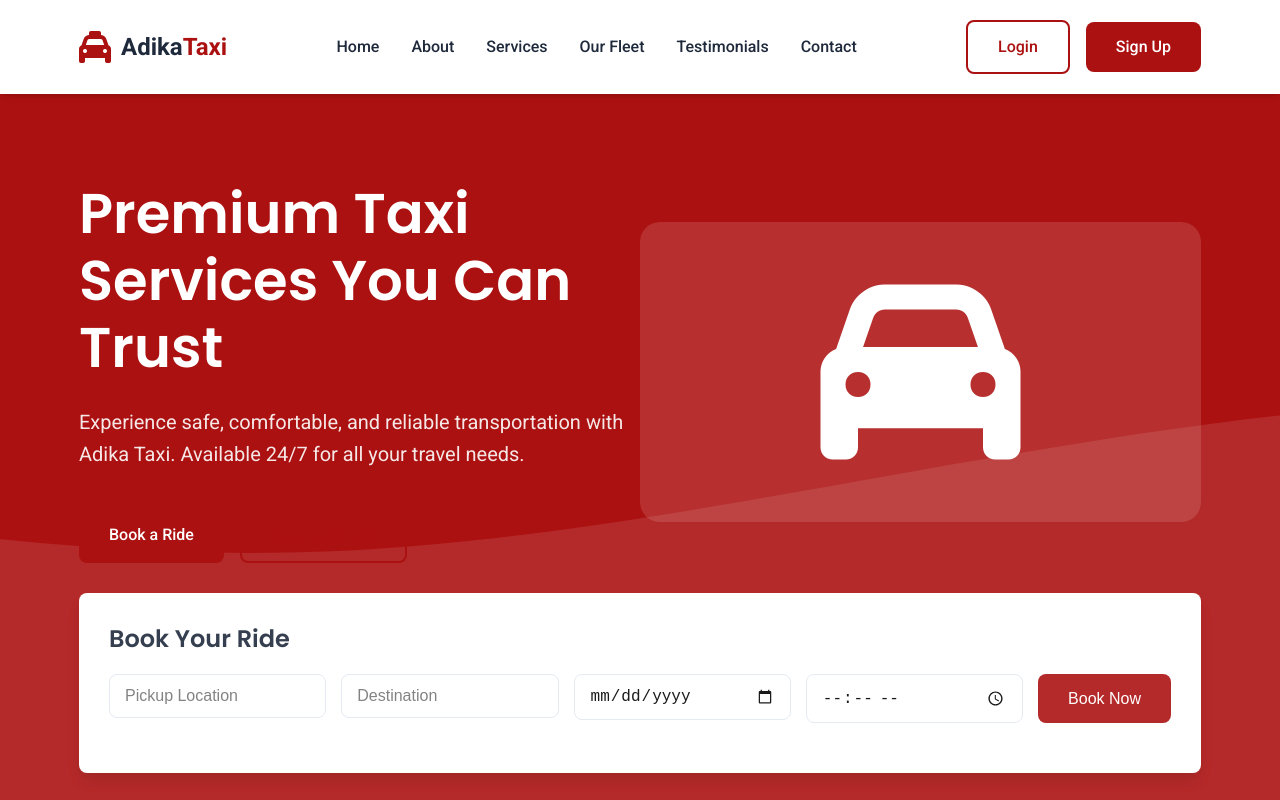
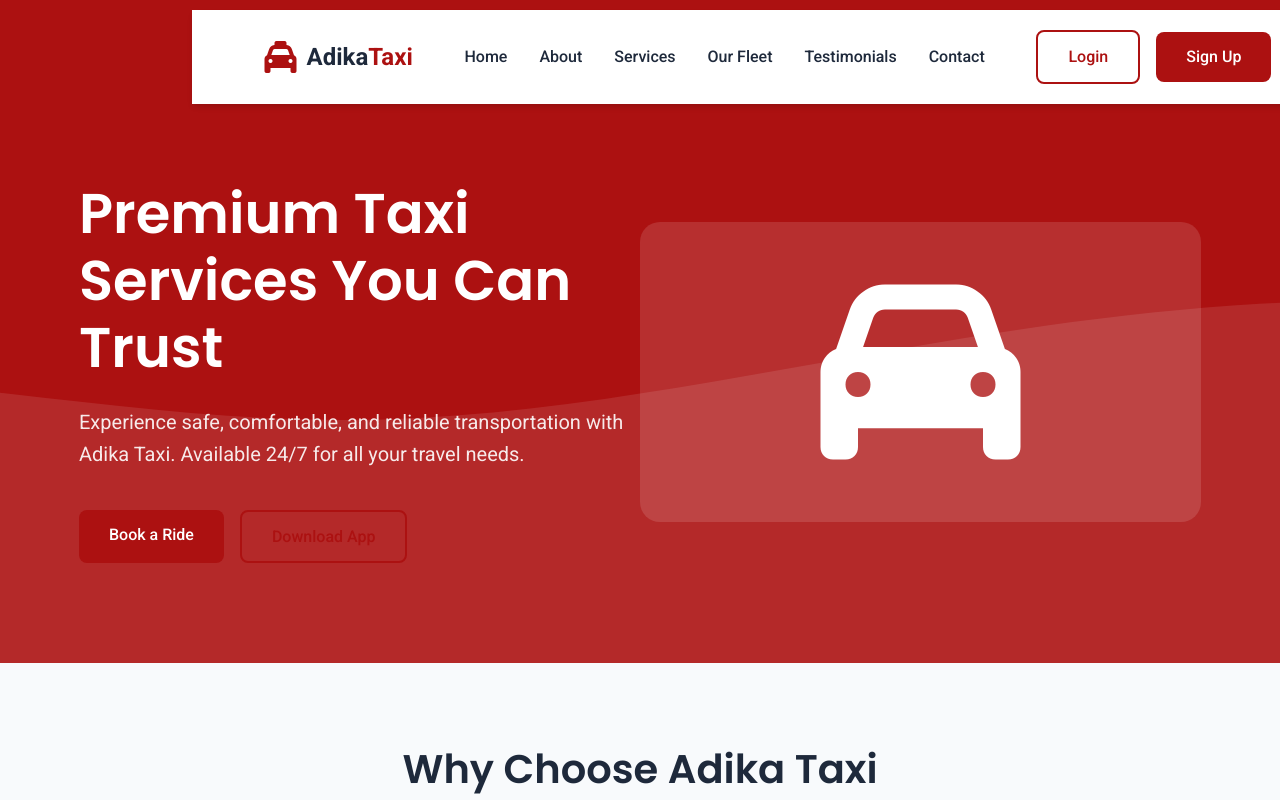
Before and after one commit to yoninani7/Adikataxi, a plain HTML site: page index.html in a window 1280 px wide. Shown: the top 800 px of the page. Drawn offline with Linux system fonts and the light colour scheme.

Commit message:
Update index.html

```diff
--- a/index.html
+++ b/index.html
@@ -18,7 +18,7 @@
             --white: #ffffff;
             --gray: #64748b;
             --gray-light: #e2e8f0;
-            --success: #ac1111;
+            --success: #10b981;
             --shadow: 0 4px 6px -1px rgba(0, 0, 0, 0.1), 0 2px 4px -1px rgba(0, 0, 0, 0.06);
             --shadow-lg: 0 10px 15px -3px rgba(0, 0, 0, 0.1), 0 4px 6px -2px rgba(0, 0, 0, 0.05);
             --radius: 8px;
@@ -124,14 +124,15 @@
             background: var(--primary);
             color: var(--white);
         }
-
         /* Header & Navigation */
         header {
             background: var(--white);
             box-shadow: var(--shadow);
             position: fixed;
-            width: 100%;
-            top: 0;
+            width: 90%;
+        left: 15%;  /* (100% - 70%) / 2 = 15% */
+        right: auto;
+        top: 10px;
             z-index: 1000;
             transition: var(--transition);
         }
@@ -957,7 +958,8 @@
 </head>
 <body>
     <!-- Header -->
-    <header id="header">
+     <center>
+    <header id="header"  >
         <div class="container">
             <nav class="navbar">
                 <a href="#" class="logo">
@@ -984,7 +986,7 @@
             </nav>
         </div>
     </header>
-
+</center>
     <!-- Hero Section -->
     <section class="hero" id="home">
         <div class="container">
@@ -1005,29 +1007,7 @@
                 </div>
             </div>
 
-            <!-- Booking Form -->
-            <div class="booking-form">
-                <h3 class="form-title">Book Your Ride</h3>
-                <form>
-                    <div class="form-row">
-                        <div class="form-group" style="flex:1;">
-                            <input type="text" class="form-control" placeholder="Pickup Location" required>
-                        </div>
-                        <div class="form-group" style="flex:1;">
-                            <input type="text" class="form-control" placeholder="Destination" required>
-                        </div>
-                        <div class="form-group" style="flex:1;">
-                            <input type="date" class="form-control" required>
-                        </div>
-                        <div class="form-group" style="flex:1;">
-                            <input type="time" class="form-control" required>
-                        </div>
-                        <div class="form-group">
-                            <button type="submit" class="btn" style="height:100%;">Book Now</button>
-                        </div>
-                    </div>
-                </form>
-            </div>
+
         </div>
     </section>
 
```
